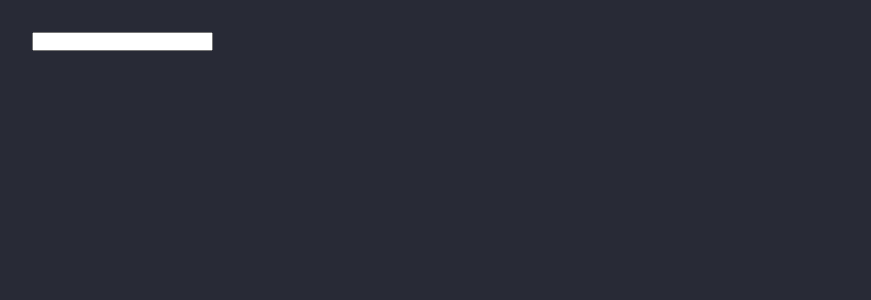
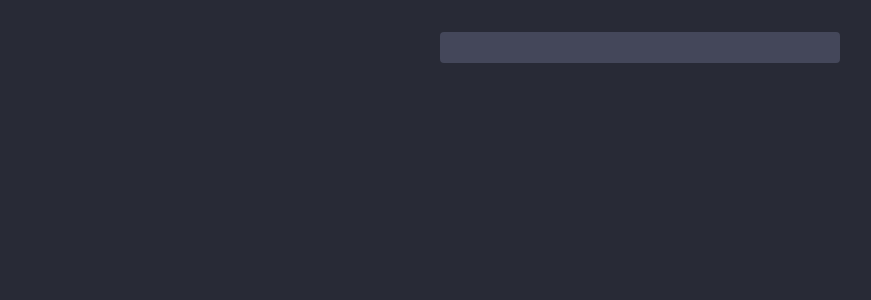
Before and after one commit to CaioMantovaniBorba/kitsu, a React (Vite) app: page / in a window 1280 px wide. Shown: the top 300 px of the page, without its empty margins (0-871 px from the left). Built offline with nearby package versions, Linux system fonts and the light colour scheme.

Commit message:
Add image

```diff
--- a/src/App.jsx
+++ b/src/App.jsx
@@ -13,20 +13,20 @@ function App() {
       fetch(`${api}anime?filter[text]=${text}`)
         .then((response) => response.json())
         .then((response) => setInfo(response));
-        console.log(info.data);
       }
-
   }, [text]);
 
   return (
     <>
-
       <SearchInput value={text} onChange={(search) => setText(search)}/>
 
       {info.data && (
         <ul>
-          {info.data.map(item => <li key={item.id}>{item.attributes.canonicalTitle}</li> )}
-
+          {info.data.map(item =>
+          <li key={item.id}>
+            <img src={item.attributes.posterImage.small} alt="Anime image" />
+            {item.attributes.canonicalTitle}
+          </li>)}
         </ul>
       )}
     </>
--- a/src/index.css
+++ b/src/index.css
@@ -1,14 +1,36 @@
 * {
   margin: 0;
   padding: 0;
+}
+
+.App {
+  font-family: sans-serif;
+  text-align: center;
 }
 
 body {
   background-color: #282a36;
   color: #fff;
   margin: 32px;
+  text-align: center;
+}
+
+input {
+  background: #44475a;
+  margin-bottom: 16px;
+  padding: 8px;
+  width: 400px;
+  border: none;
+  border-radius: 4px;
 }
 
 ul {
-  margin-top: 8px;
+  display: grid;
+  grid-template-columns: repeat(auto-fit, minmax(200px, 1fr));
+  list-style: none;
+  grid-gap: 1rem;
 }
+
+ul img {
+  max-width: 100%;
+}
```
